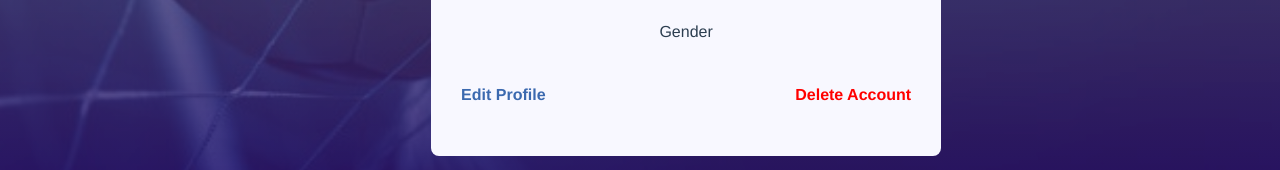
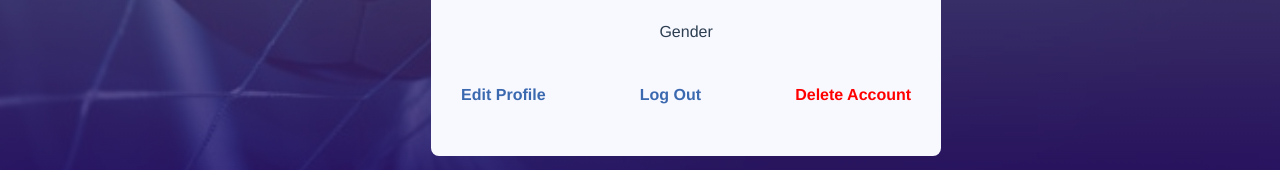
Before and after one commit to SU-CS308-22FA/Team-41-Frontend, a Vue app: page /profilepage in a window 1280 px wide. Shown: the part 582-752 px from the top of the page. Built offline with nearby package versions, Linux system fonts and the light colour scheme; no server answers.

Commit message:
added logout button to profile

```diff
--- a/src/components/ProfilePage.vue
+++ b/src/components/ProfilePage.vue
@@ -18,6 +18,7 @@
 
             <div class="edit">
                 <div class="editprofile" @click="goToEdit"><p><a>Edit Profile</a></p></div>
+                <div class="logout" @click="logOut"><p><a>Log Out</a></p></div>
                 <div class="deleteacc" @click="deleteAccount"><p><a>Delete Account</a></p></div>
             </div>
 
@@ -45,6 +46,11 @@ import LoggedNavBar from './LoggedNavBar.vue'
         methods: {
             goToEdit() {
                 this.$router.replace("/editprofile");
+            },
+
+            logOut() {
+                localStorage.clear();
+                this.$router.replace("/login");
             },
 
             deleteAccount(){
```
